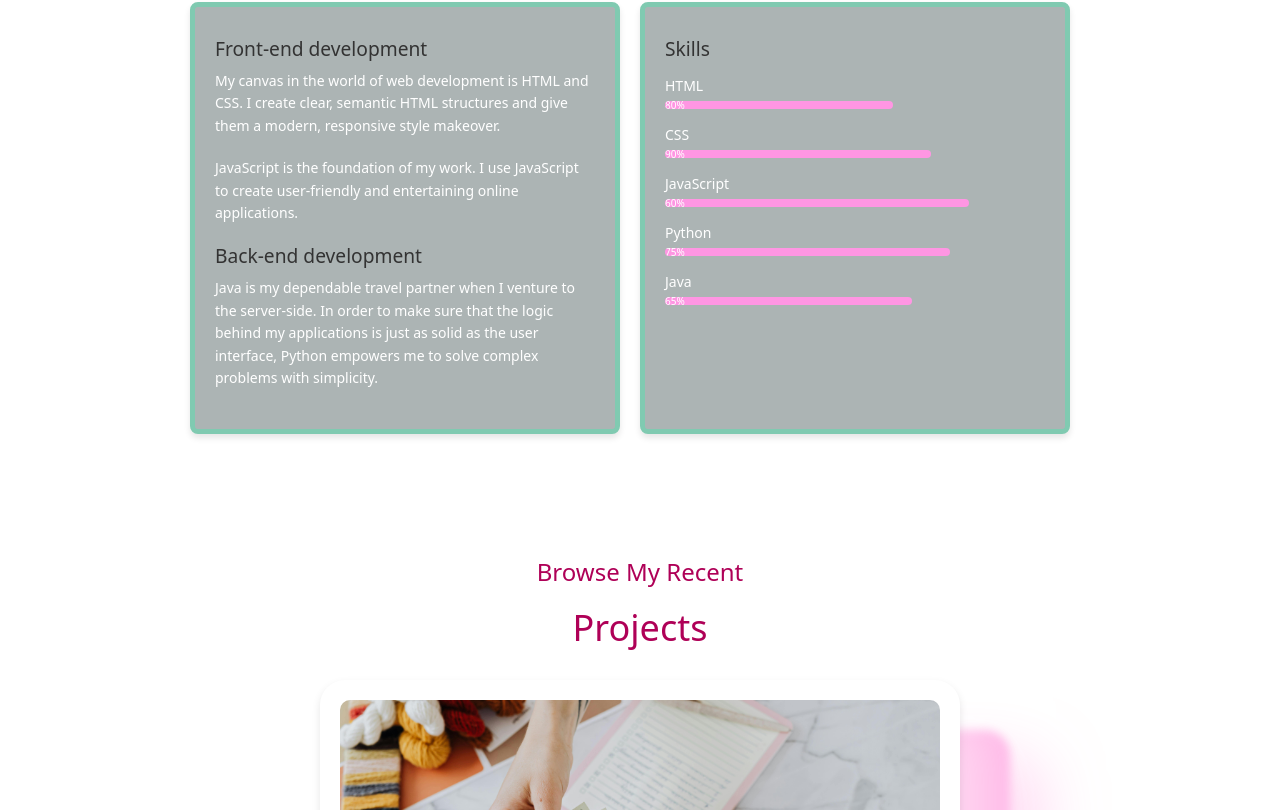
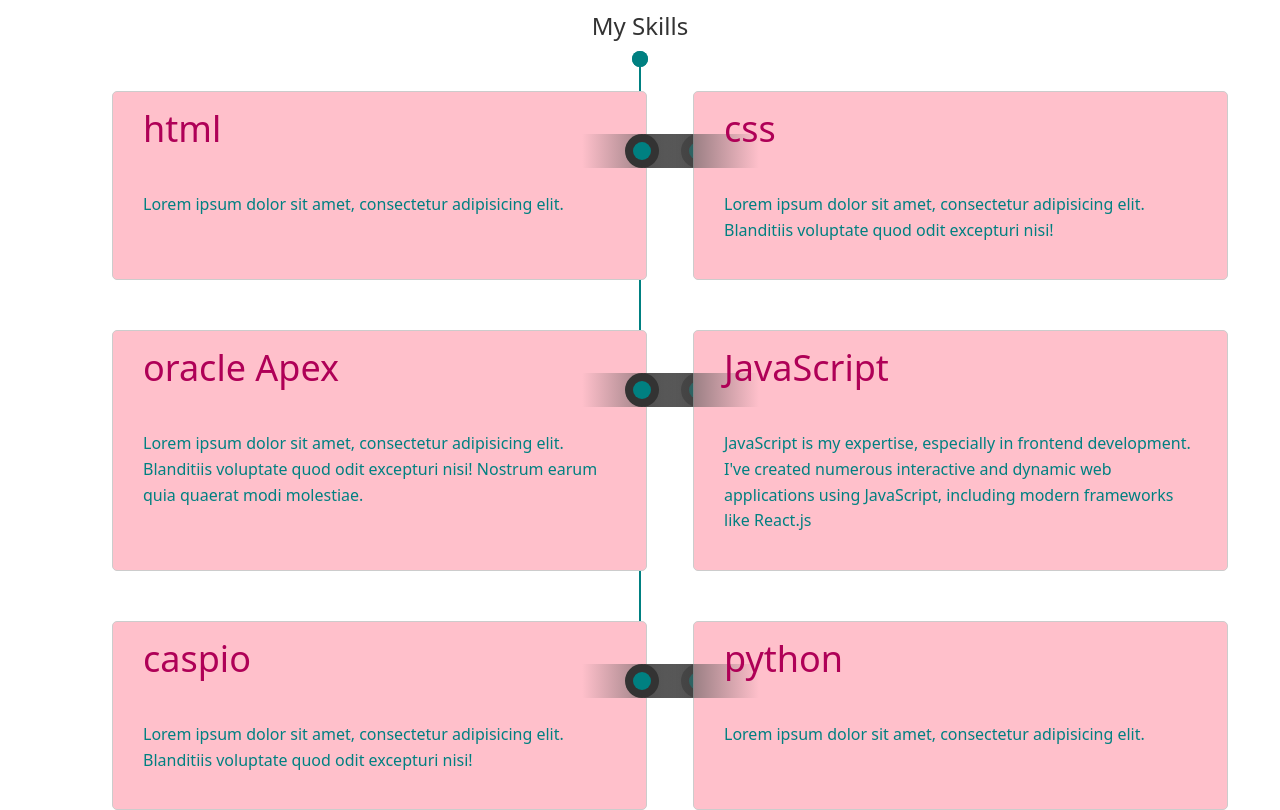
Before and after one commit to siwinile/Siwinile-portfolio, a React (Vite) app in the folder portfolio/: page / in a window 1280 px wide. Shown: the part 1890-2700 px from the top of the page. Built offline with nearby package versions, Linux system fonts and the light colour scheme.

Commit message:
skillsection

```diff
--- a/portfolio/src/pages/SkillSection.jsx
+++ b/portfolio/src/pages/SkillSection.jsx
@@ -3,53 +3,76 @@
 
 function Canvas() {
   return (
-    <section id="Canvas" className="canvas--section">
-      <div className="heading">
-        <h1>Skills</h1>
+    <section class="skill-section" id="skill">
+        <div class="container">
+            <h2 class="section-title" data-enllax-ratio="0.5" data-enllax-type="foreground" data-enllax-direction="horizontal">My Skills</h2>
+
+            <div class="skill-wrapper" id="me-working-skill">
+                <span class="vertical-line"></span>
+                <div class="single-skill animate-me">
+                    <span class="circle"></span>
+                    <span class="rectengle"></span>
+                    <h3><span class="title">html</span> <span class="line"></span></h3>
+                    <p>Lorem ipsum dolor sit amet, consectetur adipisicing elit.</p>
                 </div>
-    <div className="canvas">
-      <div className="canvas__content">
-        <div className="canvas__section">
-          <h2>Front-end development</h2>
-          <p>
-            My canvas in the world of web development is HTML and CSS. I create clear, semantic HTML structures and give them a modern, responsive style makeover.
-          </p>
-          <p>
-            JavaScript is the foundation of my work. I use JavaScript to create user-friendly and entertaining online applications.
-          </p>
-          <h2>Back-end development</h2>
-          <p>
-            Java is my dependable travel partner when I venture to the server-side. In order to make sure that the logic behind my applications is just as solid as the user interface, Python empowers me to solve complex problems with simplicity.
-          </p>
+                <div class="single-skill animate-me">
+                    <span class="circle"></span>
+                    <span class="rectengle"></span>
+                    <h3><span class="title">css</span> <span class="line"></span></h3>
+                    <p>Lorem ipsum dolor sit amet, consectetur adipisicing elit. Blanditiis voluptate quod odit excepturi nisi!</p>
                 </div>
-        <div className="canvas__section">
-          <h2>Skills</h2>
-          <ul>
-            <li>HTML</li>
-            <div className="progress-bar">
-              <div className="progress" style={{ width: "60%" }}>80%</div>
+                <div class="single-skill animate-me">
+                   <span class="circle"></span>
+                   <span class="rectengle"></span>
+                    <h3><span class="title">oracle Apex</span> <span class="line"></span></h3>
+                    <p>Lorem ipsum dolor sit amet, consectetur adipisicing elit. Blanditiis voluptate quod odit excepturi nisi! Nostrum earum quia quaerat modi molestiae.</p>
                 </div>
-            <li>CSS</li>
-            <div className="progress-bar">
-              <div className="progress" style={{ width: "70%" }}>90%</div>
+                <div class="single-skill animate-me">
+                   <span class="circle"></span>
+                   <span class="rectengle"></span>
+                    <h3><span class="title">JavaScript</span> <span class="line"></span></h3>
+                    <p>JavaScript is my expertise, especially in frontend development. I've created numerous interactive and dynamic web applications using JavaScript, including modern frameworks like React.js </p>
                 </div>
-            <li>JavaScript</li>
-            <div className="progress-bar">
-              <div className="progress" style={{ width: "80%" }}>60%</div>
+                <div class="single-skill animate-me">
+                   <span class="circle"></span>
+                   <span class="rectengle"></span>
+                    <h3><span class="title">caspio</span> <span class="line"></span></h3>
+                    <p>Lorem ipsum dolor sit amet, consectetur adipisicing elit. Blanditiis voluptate quod odit excepturi nisi! </p>
                 </div>
-            <li>Python</li>
-            <div className="progress-bar">
-              <div className="progress" style={{ width: "75%" }}>75%</div>
+                <div class="single-skill animate-me">
+                   <span class="circle"></span>
+                   <span class="rectengle"></span>
+                    <h3><span class="title">python</span> <span class="line"></span></h3>
+                    <p>Lorem ipsum dolor sit amet, consectetur adipisicing elit.</p>
                 </div>
-            <li>Java</li>
-            <div className="progress-bar">
-              <div className="progress" style={{ width: "65%" }}>65%</div>
+                <div class="single-skill animate-me">
+                   <span class="circle"></span>
+                   <span class="rectengle"></span>
+                    <h3><span class="title">firbase</span> <span class="line"></span></h3>
+                    <p>Lorem ipsum dolor sit amet, consectetur adipisicing elit.</p>
                 </div>
-          </ul>
+                <div class="single-skill animate-me">
+                   <span class="circle"></span>
+                   <span class="rectengle"></span>
+                    <h3><span class="title">C#</span> <span class="line"></span></h3>
+                    <p>Lorem ipsum dolor sit amet, consectetur adipisicing elit.</p>
+                </div>
+                <div class="single-skill animate-me">
+                   <span class="circle"></span>
+                   <span class="rectengle"></span>
+                    <h3><span class="title">react.js</span> <span class="line"></span></h3>
+                    <p>Lorem ipsum dolor sit amet, consectetur adipisicing elit.</p>
+                </div>
+                <div class="single-skill animate-me">
+                   <span class="circle"></span>
+                   <span class="rectengle"></span>
+                    <h3><span class="title">java</span> <span class="line"></span></h3>
+                    <p>Java is my go-to language for backend development and Android apps.</p>
                 </div>
             </div>
         </div>
     </section>
+
   );
 }
 
--- a/portfolio/src/style/SkillSection.css
+++ b/portfolio/src/style/SkillSection.css
@@ -1,101 +1,165 @@
-/* General styles */
-* {
-  box-sizing: border-box;
-  margin: 0;
-  padding: 0;
+/* Base styles remain unchanged */
+.skill-section {
+  padding: 106px 0 160px;
+  overflow: hidden;
+  position: relative;
+  /* background: #f5f5f5; */
  }
 
-body {
-  font-family: Arial, sans-serif;
-  background-color: #f4f4f4;
+ .skill-section .section-title {
+  position: relative;
+  transform: translate(0);
+  top: 0;
+  text-align: center;
+  margin-bottom: 50px;
+  text-transform: capitalize;
+  color: #333;
  }
 
-.canvas {
+ .skill-section .skill-wrapper {
+  position: relative;
+  max-width: 1170px;
+  margin: 0 auto;
+  z-index: 2;
   display: flex;
-  justify-content: center;
-
-  padding: 50px;
+  flex-flow: row wrap;
+  align-items: center;
+  justify-content: space-between;
  }
 
-.canvas__content {
-  display: flex;
-  flex-wrap: wrap;
-  max-width: 900px;
-  margin: 0 auto;
+ .skill-section .skill-wrapper .vertical-line {
+  display: block;
+  height: calc(100% + 80px);
+  width: 2px;
+  background: #008081;
+  position: absolute;
+  left: 50%;
+  margin-left: -1px;
+  top: -40px;
  }
 
-.canvas__section {
-  flex: 1 1 calc(33.33% - 20px); /* Adjusted width calculation */
-  margin: 0 20px 20px 0;
-  padding: 20px;
-  background-color:#acb4b4; /* Lightened background color */
-  box-shadow: 0 4px 6px rgba(0, 0, 0, 0.1); /* Adjusted box shadow */
-  border-radius: 8px; /* Slightly increased border radius */
-  border: 5px solid #80cab1; /* Changed border color */
+ .skill-section .skill-wrapper .vertical-line:before,
+ .skill-section .skill-wrapper .vertical-line:after {
+  content: "";
+  position: absolute;
+  width: 16px;
+  height: 16px;
+  border-radius: 100%;
+  background: #008081;
+  left: -7px;
  }
 
-.canvas__section h2 {
-  font-size: 1.2rem; /* Increased font size */
-  color: #333333;
-  margin-bottom: 10px;
+ .skill-section .single-skill {
+  width: 50%;
+  max-width: 535px;
+  margin-bottom: 50px;
+  background: pink;
+  padding: 15px 30px 20px;
+  border-radius: 5px;
+  border: 1px solid #ccc;
+  position: relative;
+  z-index: 1;
+  align-self: stretch;
+  transform: translateX(30px);
+  transition: all 1.5s ease 0.1s;
  }
 
-.canvas__section p {
-  font-size: 14px; /* Increased font size */
-  color: white; /* Darkened text color */
-  line-height: 1.6;
-  margin-bottom: 20px;
+ .skill-section .single-skill.animated {
+  transform: translateX(0);
  }
 
-.canvas__section ul {
-  list-style: none;
-  padding: 0;
-  margin: 0;
+ .skill-section .single-skill p {
+  line-height: 1.6;
+  margin-top: 12px;
+  color: #008081;
  }
 
-.canvas__section li {
-  font-size: 14px; /* Increased font size */
-  color: white; /* Darkened text color */
-  padding: 5px 0;
+ .skill-section .single-skill h3 {
+  position: relative;
+  display: flex;
+  flex-flow: row;
+  align-items: center;
+  justify-content: flex-start;
  }
 
-    /* Progress bar styles */
-    .progress-bar {
-      margin-bottom: 10px; /* Increased margin bottom for better separation */
+ .skill-section .single-skill h3 .line {
+  display: block;
+  position: relative;
+  top: 5px;
+  margin-left: 30px;
+  height: 2px;
  }
 
-    .progress-bar .progress {
-      height: 8px; /* Reduced height */
-      line-height: 8px; /* Added line-height */
-      text-align: center;
-      color: white;
-      border-radius: 25px; /* Reduced border radius */
-      background-color: #ff96e3;
-      width: 0; /* Initially set width to 0 */
-      transition: width 0.5s ease-in-out; /* Added transition for smoother animation */
+ .skill-section .single-skill span.circle {
+  display: block;
+  width: 18px;
+  height: 18px;
+  background: #008081;
+  border-radius: 100%;
+  position: absolute;
+  top: 50px;
+  right: -61px;
+  z-index: 2;
+  box-shadow: 0 0px 0px 8px #333;
  }
 
-    /* Different progress bars */
-    .progress-bar:nth-child(odd) {
-      background-color: #ff96e3;
+ .skill-section .single-skill:nth-child(odd) span.circle {
+  right: inherit;
+  left: -61px;
  }
 
-    /* Adjusted font size for progress text */
-    .progress-bar .progress {
-      font-size: 10px;
-    }
-    .heading {
-      text-align: center;
+ .skill-section .single-skill span.rectengle {
+  position: absolute;
+  top: 42px;
+  right: -50px;
+  height: 34px;
+  width: 115px;
+  background: linear-gradient(to right, rgba(0, 0, 0, 0) 1%, rgba(78, 78, 78, 0.99) 99%, rgba(78, 78, 78, 1) 100%);
  }
 
-    .heading h1 {
-      color: #af0057;
+ .skill-section .single-skill:nth-child(odd) span.rectengle {
+  right: inherit;
+  left: -50px;
+  background: linear-gradient(to right, rgba(78, 78, 78, 1) 0%, rgba(0, 0, 0, 0) 100%);
  }
 
-    /* Media Query for smaller screens */
-@media screen and (max-width: 768px) {
-  .canvas__section {
-    flex: 1 1 calc(100% - 20px); /* Adjusted width calculation for full width on smaller screens */
-    margin: 0 0 20px 0; /* Remove right margin and add bottom margin for spacing */
+ /* Responsive adjustments */
+ @media (max-width: 1200px) {
+  .skill-section .skill-wrapper .single-skill {
+     width: 48%; /* Adjust the width for medium screens */
   }
  }
+
+ @media (max-width: 992px) {
+  .skill-section .skill-wrapper .single-skill {
+     width: 100%; /* Make single skills take full width on smaller screens */
+  }
+ }
+
+ @media (max-width: 768px) {
+  .skill-section {
+     padding: 50px 0 100px; /* Adjust padding for smaller screens */
+  }
+
+  .skill-section .section-title {
+     margin-bottom: 20px; /* Reduce margin for smaller screens */
+  }
+
+  .skill-section .skill-wrapper .single-skill {
+     margin-bottom: 30px; /* Reduce margin for smaller screens */
+  }
+ }
+
+ @media (max-width: 576px) {
+  .skill-section {
+     padding: 30px 0 50px; /* Further reduce padding for very small screens */
+  }
+
+  .skill-section .section-title {
+     margin-bottom: 10px; /* Further reduce margin for very small screens */
+  }
+
+  .skill-section .skill-wrapper .single-skill {
+     margin-bottom: 20px; /* Further reduce margin for very small screens */
+  }
+ }
```
Lines whose indentation alone changed are shown as unchanged.
